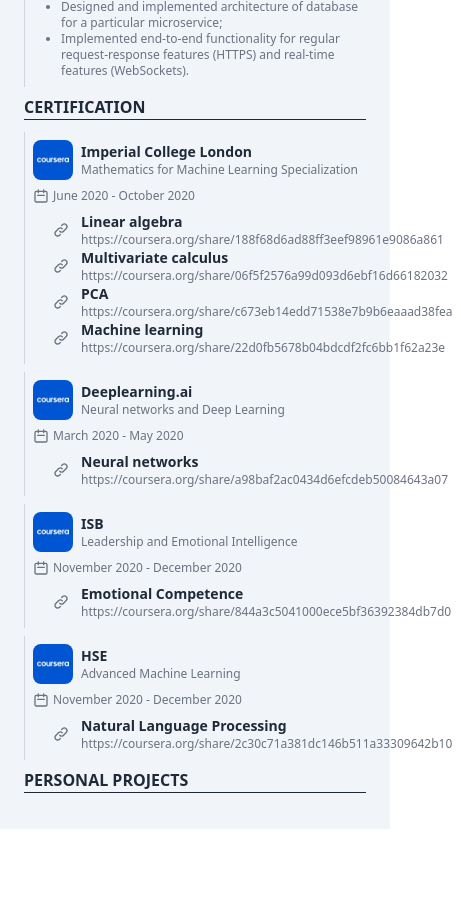
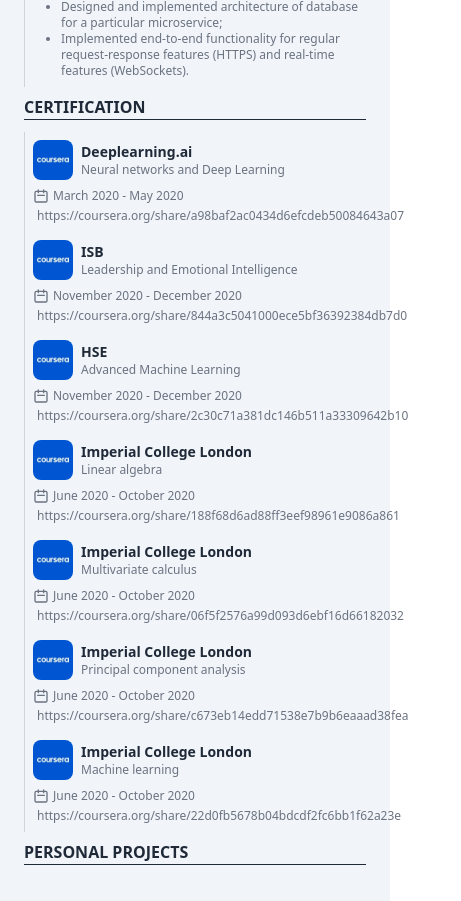
Before and after one commit to kaydotdev/antonkozyriev.me, a React (Create React App) app: page / in a window 390 px wide. Shown: the part 1820-2721 px from the top of the page, 461 px wide, since content can reach past the window. Before the commit the page ends 2649 px from the top, so only its background shows below. Built offline with nearby package versions, Linux system fonts and the light colour scheme.

Commit message:
fix(CertificationBadge.tsx): make component responsive on a grid

```diff
--- a/src/App.tsx
+++ b/src/App.tsx
@@ -65,55 +65,52 @@ function App() {
   const certificationSection: CertificationBadgeProps[] = [
     {
       logoSrc: CourseraLogo,
-      name: "Mathematics for Machine Learning Specialization",
-      institution: "Imperial College London",
-      timestamp: "June 2020 - October 2020",
-      hrefs: [{
-        name: "Linear algebra",
-        href: "https://coursera.org/share/188f68d6ad88ff3eef98961e9086a861"
-      },
-      {
-        name: "Multivariate calculus",
-        href: "https://coursera.org/share/06f5f2576a99d093d6ebf16d66182032"
-      },
-      {
-        name: "PCA",
-        href: "https://coursera.org/share/c673eb14edd71538e7b9b6eaaad38fea"
-      },
-      {
-        name: "Machine learning",
-        href: "https://coursera.org/share/22d0fb5678b04bdcdf2fc6bb1f62a23e"
-      }]
-    },
-    {
-      logoSrc: CourseraLogo,
       name: "Neural networks and Deep Learning",
       institution: "Deeplearning.ai",
       timestamp: "March 2020 - May 2020",
-      hrefs: [{
-        name: "Neural networks",
-        href: "https://coursera.org/share/a98baf2ac0434d6efcdeb50084643a07"
-      }]
+      href: "https://coursera.org/share/a98baf2ac0434d6efcdeb50084643a07"
     },
     {
       logoSrc: CourseraLogo,
       name: "Leadership and Emotional Intelligence",
       institution: "ISB",
       timestamp: "November 2020 - December 2020",
-      hrefs: [{
-        name: "Emotional Competence",
-        href: "https://coursera.org/share/844a3c5041000ece5bf36392384db7d0"
-      }]
+      href: "https://coursera.org/share/844a3c5041000ece5bf36392384db7d0"
     },
     {
       logoSrc: CourseraLogo,
       name: "Advanced Machine Learning",
       institution: "HSE",
       timestamp: "November 2020 - December 2020",
-      hrefs: [{
-        name: "Natural Language Processing",
-        href: "https://coursera.org/share/2c30c71a381dc146b511a33309642b10"
-      }]
+      href: "https://coursera.org/share/2c30c71a381dc146b511a33309642b10"
+    },
+    {
+      logoSrc: CourseraLogo,
+      name: "Linear algebra",
+      institution: "Imperial College London",
+      timestamp: "June 2020 - October 2020",
+      href: "https://coursera.org/share/188f68d6ad88ff3eef98961e9086a861"
+    },
+    {
+      logoSrc: CourseraLogo,
+      name: "Multivariate calculus",
+      institution: "Imperial College London",
+      timestamp: "June 2020 - October 2020",
+      href: "https://coursera.org/share/06f5f2576a99d093d6ebf16d66182032"
+    },
+    {
+      logoSrc: CourseraLogo,
+      name: "Principal component analysis",
+      institution: "Imperial College London",
+      timestamp: "June 2020 - October 2020",
+      href: "https://coursera.org/share/c673eb14edd71538e7b9b6eaaad38fea"
+    },
+    {
+      logoSrc: CourseraLogo,
+      name: "Machine learning",
+      institution: "Imperial College London",
+      timestamp: "June 2020 - October 2020",
+      href: "https://coursera.org/share/22d0fb5678b04bdcdf2fc6bb1f62a23e"
     }
   ];
 
@@ -219,7 +216,7 @@ function App() {
             </svg>
           </Header>
 
-          <div className="flex flex-row flex-wrap gap-x-4 gap-y-2 justify-start">
+          <div className="grid grid-cols-1 md:grid-cols-2 xl:grid-cols-3 justify-items-stretch gap-x-4">
           {
             certificationSection.map(certificate => (<div><CertificationBadge {...certificate} /></div>))
           }
--- a/src/components/CertificationBadge.tsx
+++ b/src/components/CertificationBadge.tsx
@@ -1,14 +1,9 @@
-export interface CertificationBadgeHref {
-    name: string;
-    href: string;
-}
-
 export interface CertificationBadgeProps {
     logoSrc: string;
     name: string;
     institution: string;
     timestamp: string;
-    hrefs: CertificationBadgeHref[];
+    href: string;
 }
 
 function CertificationBadge(props: CertificationBadgeProps) {
@@ -28,24 +23,11 @@ function CertificationBadge(props: CertificationBadgeProps) {
                     </svg>
                     <p className="text-gray-500 sm:text-gray-800 sm:text-sm text-xs">{props.timestamp}</p>
                 </div>
-                <div>
-                    <ol className="ml-5 mt-2 list-none text-gray-500 sm:text-gray-800 text-xs">
-                    {
-                        props.hrefs.map(href => (
-                            <li>
-                                <div className="flex flex-row items-center">
-                                    <svg xmlns="http://www.w3.org/2000/svg" className="h-4 w-4 mr-1 text-gray-500 sm:text-gray-800" fill="none" viewBox="0 0 24 24" stroke="currentColor" strokeWidth={2}>
-                                        <path strokeLinecap="round" strokeLinejoin="round" d="M13.828 10.172a4 4 0 00-5.656 0l-4 4a4 4 0 105.656 5.656l1.102-1.101m-.758-4.899a4 4 0 005.656 0l4-4a4 4 0 00-5.656-5.656l-1.1 1.1" />
-                                    </svg>
-                                    <div className="ml-2">
-                                        <p className="text-gray-800 font-semibold text-sm mb-0">{href.name}</p>
-                                        <p className="text-gray-500 sm:text-gray-800 text-xs">{href.href}</p>
-                                    </div>
-                                </div>
-                            </li>
-                        ))
-                    }
-                    </ol>
+                <div className="flex flex-row items-center mt-1">
+                    <svg xmlns="http://www.w3.org/2000/svg" className="h-4 w-4 mr-1 text-gray-500 sm:text-gray-800" fill="none" viewBox="0 0 24 24" stroke="currentColor" strokeWidth={2}>
+                        <path strokeLinecap="round" strokeLinejoin="round" d="M13.828 10.172a4 4 0 00-5.656 0l-4 4a4 4 0 105.656 5.656l1.102-1.101m-.758-4.899a4 4 0 005.656 0l4-4a4 4 0 00-5.656-5.656l-1.1 1.1" />
+                    </svg>
+                    <p className="text-gray-500 sm:text-gray-800 text-xs">{props.href}</p>
                 </div>
             </div>
         </div>
```
